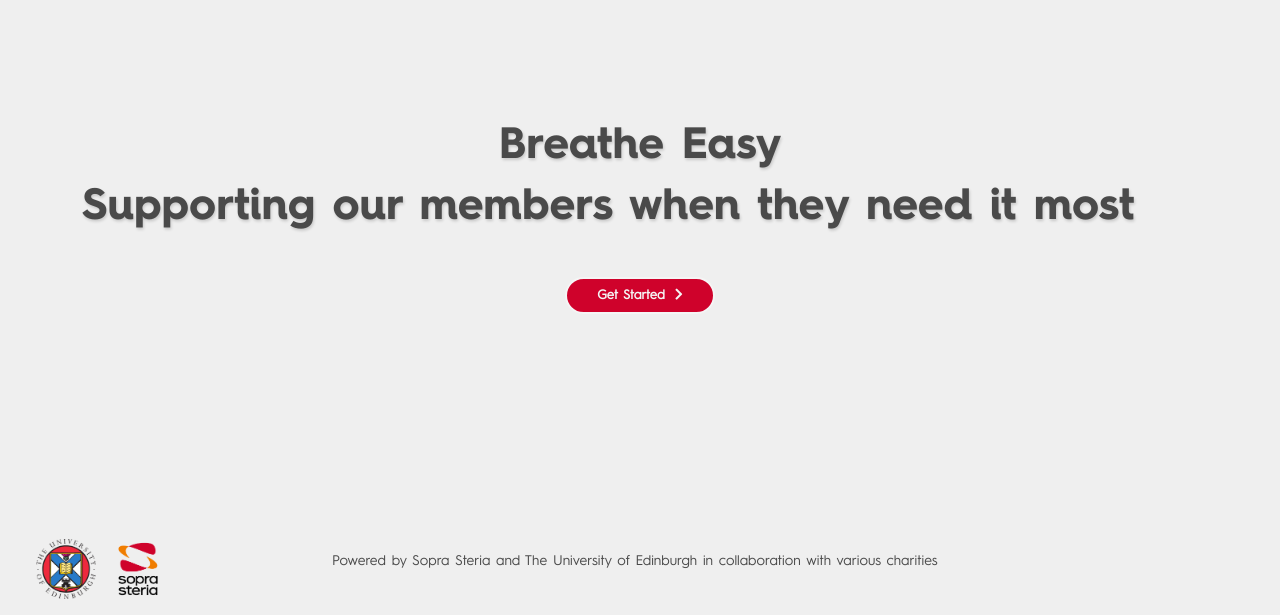
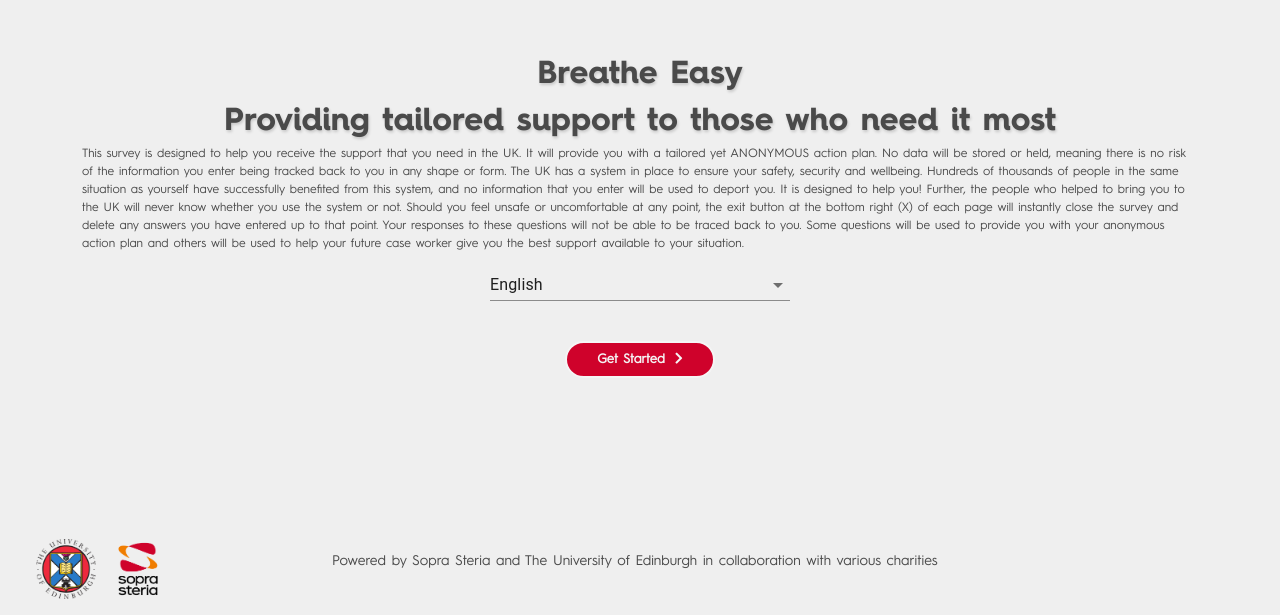
Before and after one commit to COVID19-FINDER-TOOL/ccu-be-partnerrepo-frontend, a React (Create React App) app: page / in a window 1280 px wide. Shown: the part 185-800 px from the top of the page. Built offline with nearby package versions, Linux system fonts and the light colour scheme; no server answers; a web font is replaced by a local one.

Commit message:
Disclaimer and drop down

```diff
--- a/src/Components/Litrals/Litrals.js
+++ b/src/Components/Litrals/Litrals.js
@@ -63,12 +63,13 @@ const litrals = {
     welcome:{
         heading : "Welcome to Covid-19 Support Finder",
         text0: "Breathe Easy",
-        text1: "Supporting our members when they need it most",
+        text1: "Providing tailored support to those who need it most",
         text2: "Powered by Sopra Steria and The University of Edinburgh in collaboration with various charities",
         text3: "How does it work?",
         text4: "This tool has different options and information to provide emotional, health and financial support  ",
         text5: "Thank you for providing details about your situation. These are the steps you can take:",
         text6: "Learn from others:",
+        desclaimer: "This survey is designed to help you receive the support that you need in the UK.  It will provide you with a tailored yet ANONYMOUS action plan. No data will be stored or held, meaning there is no risk of the information you enter being tracked back to you in any shape or form. The UK has a system in place to ensure your safety, security and wellbeing. Hundreds of thousands of people in the same situation as yourself have successfully benefited from this system, and no information that you enter will be used to deport you. It is designed to help you! Further, the people who helped to bring you to the UK will never know whether you use the system or not. Should you feel unsafe or uncomfortable at any point, the exit button at the bottom right (X) of each page will instantly close the survey and delete any answers you have entered up to that point. Your responses to these questions will not be able to be traced back to you. Some questions will be used to provide you with your anonymous action plan and others will be used to help your future case worker give you the best support available to your situation.",
         ribbonButtonsPre :["Tell us about yourself","View your options","Know your rights","View you Action Plan","Hear from others"],
         ribbonButtons : [{pretext:"Tell us about yourself",displayText:"We will ask you a few questions about your situation. None of your personal information will be stored or shared."},
                         {pretext:"View your options",displayText:"Based on your responses, we will provide you with a number of free support options and guide you to a set of useful on-line tools."},
--- a/src/Components/WelcomePage/WelcomePage.js
+++ b/src/Components/WelcomePage/WelcomePage.js
@@ -20,6 +20,12 @@ import PropTypes from 'prop-types';
 import Loadable from "react-loadable";
 import Loading from '../Loading/LoadingPage'
 
+import Box from '@material-ui/core/Box';
+import InputLabel from '@material-ui/core/InputLabel';
+import MenuItem from '@material-ui/core/MenuItem';
+import FormControl from '@material-ui/core/FormControl';
+import Select from '@material-ui/core/Select';
+
 const CustomButton = React.lazy(() => import('../CustomButton/CustomButton'));
 
 // Loadable({
@@ -40,13 +46,14 @@ class WelcomePage extends React.Component {
             msg: 0,
             data: "",
             links: [],
-      disagree:0
+            disagree: 0,
+            language: 'English'
         }
     }
 
     componentDidMount = () => {
         window.history.pushState(null, "", window.location.href);
-    window.onpopstate = function() {
+        window.onpopstate = function () {
             window.history.pushState(null, "", window.location.href);
         };
         axios({
@@ -78,7 +85,7 @@ class WelcomePage extends React.Component {
         if (window.localStorage.getItem("csf_user")) {
             const user = JSON.parse(window.localStorage.getItem("csf_user"))
             // this.props.history.push("/Chatbot");
-      this.props.onEditInspection({disagree:this.state.disagree})
+            this.props.onEditInspection({ disagree: this.state.disagree })
             this.props.history.push('/Chatbot')
         } else {
             this.handleSubmit()
@@ -89,11 +96,11 @@ class WelcomePage extends React.Component {
 
 
         this.setState(() => {
-      return {disagree:1}
+            return { disagree: 1 }
         })
-    setTimeout(()=> {
+        setTimeout(() => {
             this.handleStart();
-    },100)
+        }, 100)
 
 
 
@@ -108,7 +115,7 @@ class WelcomePage extends React.Component {
         }
         window.localStorage.setItem('csf_user', JSON.stringify(user));
         // this.props.history.push("/Chatbot");
-    this.props.onEditInspection({disagree:this.state.disagree})
+        this.props.onEditInspection({ disagree: this.state.disagree })
         this.props.history.push('/Chatbot')
         this.props.login({ user: user })
         axiosLoginInstance.post("CFTUserIdTrigger/user", user)
@@ -135,6 +142,15 @@ class WelcomePage extends React.Component {
     showHomeModal = () => {
         this.setState(() => { return { part: false } })
     }
+
+    handleChange = (event) => {
+        console.log("Language",event.target.value);
+        this.setState(() => {
+            return {
+                language: event.target.value
+            };
+        })
+    };
 
     render() {
 
@@ -165,7 +181,28 @@ class WelcomePage extends React.Component {
                 <Container style={{ display: !this.state.part ? "flex" : "none" }} className={classes.wlcmRow1}>
                     <h1 className={classes.para0}>{litrals.welcome.text0}</h1>
                     <h1 className={classes.para}>{litrals.welcome.text1}</h1>
+                    <p className={classes.disclaimerPara}>{litrals.welcome.desclaimer}</p>
                     {/* <p className={classes.para}>{litrals.welcome.text2}</p> */}
+                    <Box sx={{ minWidth: 300 }}>
+                        <FormControl fullWidth>
+                            <Select
+                                labelId="language-label"
+                                id="language-select"
+                                value={this.state.language}
+                                label="Language"
+                                onChange={this.handleChange}
+                            >
+                                <MenuItem value="English">English</MenuItem>
+                                <MenuItem value="Español">Español</MenuItem>
+                                <MenuItem value="Français">Français</MenuItem>
+                                <MenuItem value="Deutsch">Deutsch</MenuItem>
+                                <MenuItem value="Shqiptare">Shqiptare</MenuItem>
+                                <MenuItem value="Tiếng Việt">Tiếng Việt</MenuItem>
+                                <MenuItem value="Italiano">Italiano</MenuItem>
+                                <MenuItem value="Română">Română</MenuItem>
+                            </Select>
+                        </FormControl>
+                    </Box>
                     <CustomButton
                         float={"left"} type="submit"
                         width={mobile ? "100%" : ""}
--- a/src/Components/WelcomePage/WelcomePage.module.scss
+++ b/src/Components/WelcomePage/WelcomePage.module.scss
@@ -40,7 +40,7 @@ body, html {
     margin-top: 5%;
 }
 .para0{
-    font-size: 44px;
+    font-size: 32px;
     font-weight: 900;
     text-align: center;
     color: $secondary-color;
@@ -49,12 +49,16 @@ body, html {
 }
 
 .para{
-    font-size: 44px;
+    font-size: 32px;
     font-weight: 900;
-    text-align: left;
+    text-align: center;
     color: $secondary-color;
     text-shadow: 1px 2px 3px #00000029;
     width: 100%;
+}
+
+.disclaimerPara{
+    font-size: 12px;
 }
 
 .text3{
```
Lines whose indentation alone changed are shown as unchanged.
